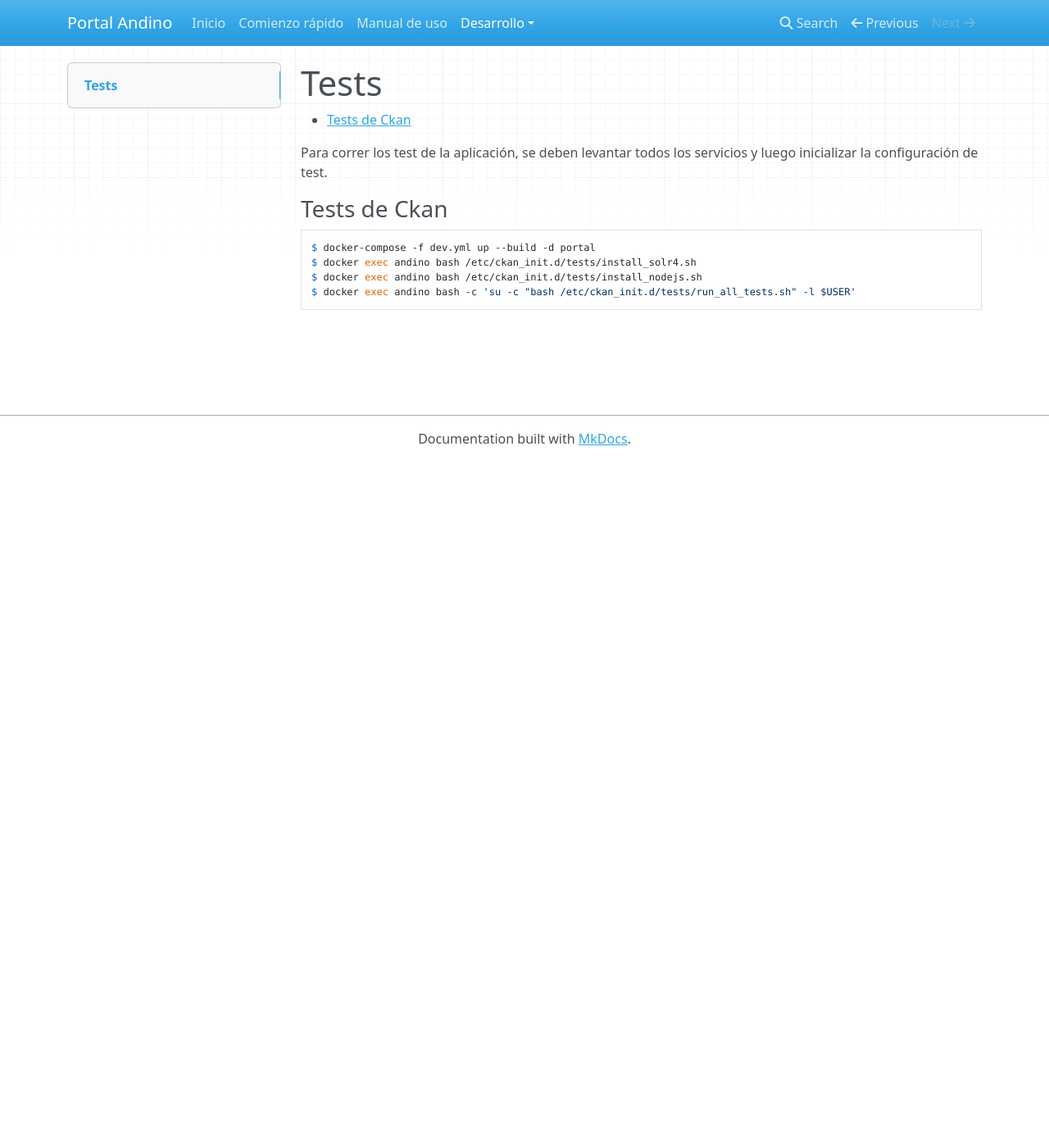
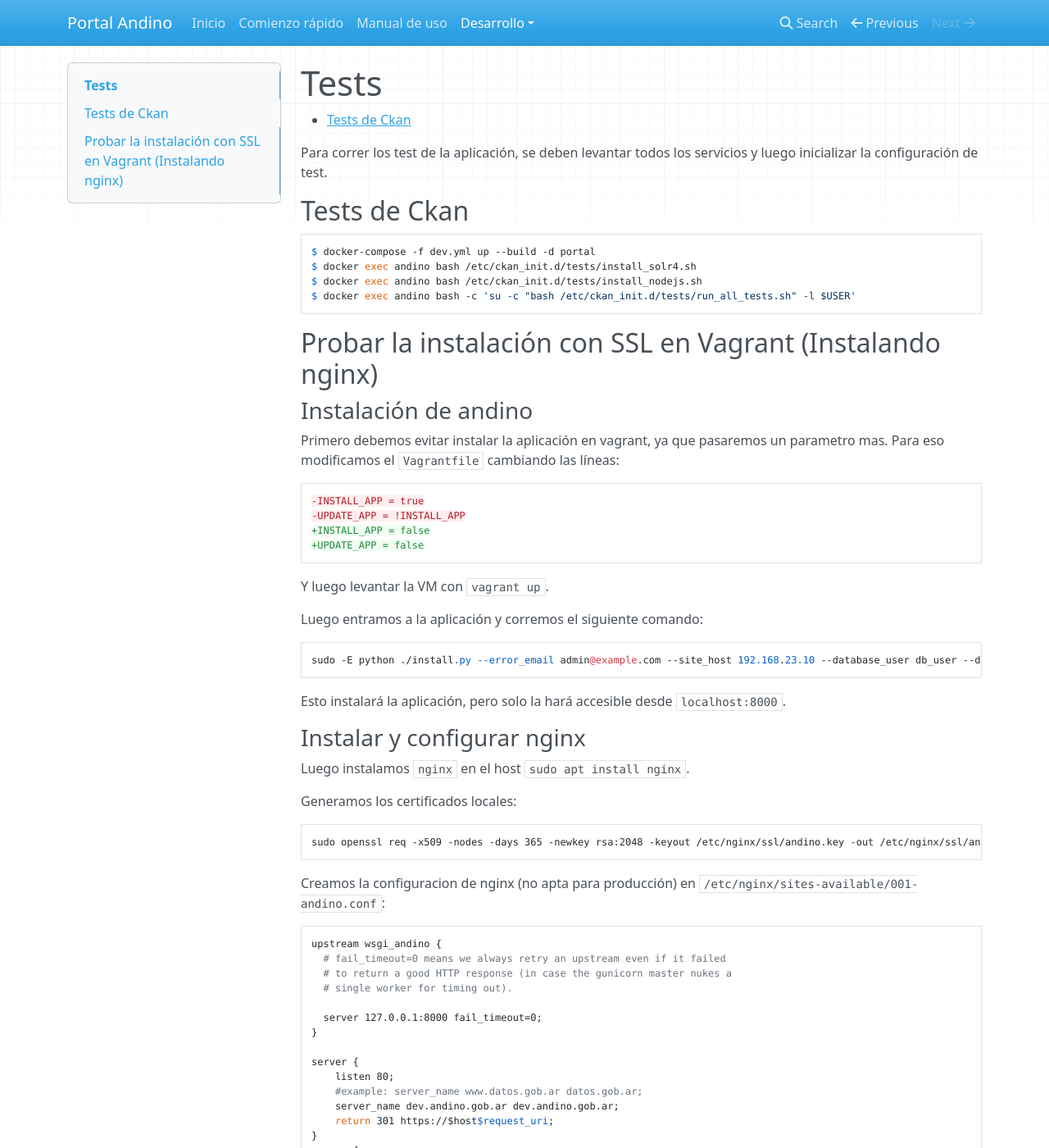
Before and after one commit to datosgobar/portal-andino, an MkDocs documentation site: the page built from docs/developers/tests.md, in a window 1280 px wide and 1400 px high. Shown: the whole window at 82% size. Built offline with MkDocs 1.6.1, drawn with Linux system fonts in a browser that asks for light colours; nearby versions of some CDN libraries; old or Windows-style settings are respelled for this version of MkDocs; some of the changed text lies outside the part shown.

Commit message:
Agrego documentacion para probar ssl con Vagrant
refs:#104

````diff
--- a/docs/developers/tests.md
+++ b/docs/developers/tests.md
@@ -10,8 +10,101 @@
 
 Para correr los test de la aplicación, se deben levantar todos los servicios y luego inicializar la configuración de test.
 
-### Tests de Ckan
+## Tests de Ckan
     $ docker-compose -f dev.yml up --build -d portal
     $ docker exec andino bash /etc/ckan_init.d/tests/install_solr4.sh
     $ docker exec andino bash /etc/ckan_init.d/tests/install_nodejs.sh
     $ docker exec andino bash -c 'su -c "bash /etc/ckan_init.d/tests/run_all_tests.sh" -l $USER'
+
+
+## Probar la instalación con SSL en Vagrant (Instalando nginx)
+
+### Instalación de andino
+
+Primero debemos evitar instalar la aplicación en vagrant, ya que pasaremos un parametro mas.
+Para eso modificamos el `Vagrantfile` cambiando las líneas:
+
+```diff
+-INSTALL_APP = true
+-UPDATE_APP = !INSTALL_APP
++INSTALL_APP = false
++UPDATE_APP = false
+```
+
+Y luego levantar la VM con `vagrant up`.
+
+Luego entramos a la aplicación y corremos el siguiente comando:
+
+```
+sudo -E python ./install.py --error_email admin@example.com --site_host 192.168.23.10 --database_user db_user --database_password db_pass --datastore_user data_db_user --datastore_password data_db_pass --nginx_port 127.0.0.1:8000
+```
+
+Esto instalará la aplicación, pero solo la hará accesible desde `localhost:8000`.
+
+### Instalar y configurar nginx
+
+Luego instalamos `nginx` en el host `sudo apt install nginx`.
+
+Generamos los certificados locales:
+
+```
+sudo openssl req -x509 -nodes -days 365 -newkey rsa:2048 -keyout /etc/nginx/ssl/andino.key -out /etc/nginx/ssl/andino.crt
+```
+
+Creamos la configuracion de nginx (no apta para producción) en `/etc/nginx/sites-available/001-andino.conf`:
+
+```
+upstream wsgi_andino {
+  # fail_timeout=0 means we always retry an upstream even if it failed
+  # to return a good HTTP response (in case the gunicorn master nukes a
+  # single worker for timing out).
+
+  server 127.0.0.1:8000 fail_timeout=0;
+}
+
+server {
+    listen 80;
+    #example: server_name www.datos.gob.ar datos.gob.ar;
+    server_name dev.andino.gob.ar dev.andino.gob.ar;
+    return 301 https://$host$request_uri;
+}
+server {
+    listen   443;
+    server_name dev.andino.gob.ar;
+
+    ssl    on;
+    ssl_certificate   /etc/nginx/ssl/andino.crt;
+    ssl_certificate_key    /etc/nginx/ssl/andino.key;
+
+    client_max_body_size 4G;
+    keepalive_timeout 5;
+    location / {
+        proxy_set_header X-Forwarded-For $proxy_add_x_forwarded_for;
+        proxy_set_header Host $http_host;
+        proxy_set_header X-Forwarded-Protocol https;
+        proxy_redirect off;
+
+        if (!-f $request_filename) {
+            proxy_pass http://wsgi_andino;
+            break;
+        }
+    }
+    gzip on;
+    gzip_disable "msie6";
+    gzip_comp_level 6;
+    gzip_types text/plain text/css application/json application/x-javascript text/xml application/xml application/xml+rss text/javascript;
+
+}
+```
+
+Activamos el sitio:
+
+```
+sudo rm /etc/nginx/sites-enabled/default -rf
+sudo ln -s /etc/nginx/sites-available/001-andino.conf /etc/nginx/sites-enabled/001-andino.conf
+
+sudo systemctl restart nginx
+```
+
+Finalmente accedemos al sitio en http://192.168.23.10:80, y el mismo nos deberia redireccionar a la versión *https*.
+El explorador nos mostrará una advertencia sobre el sitio, ya que no podrá validar los certificados.
````
